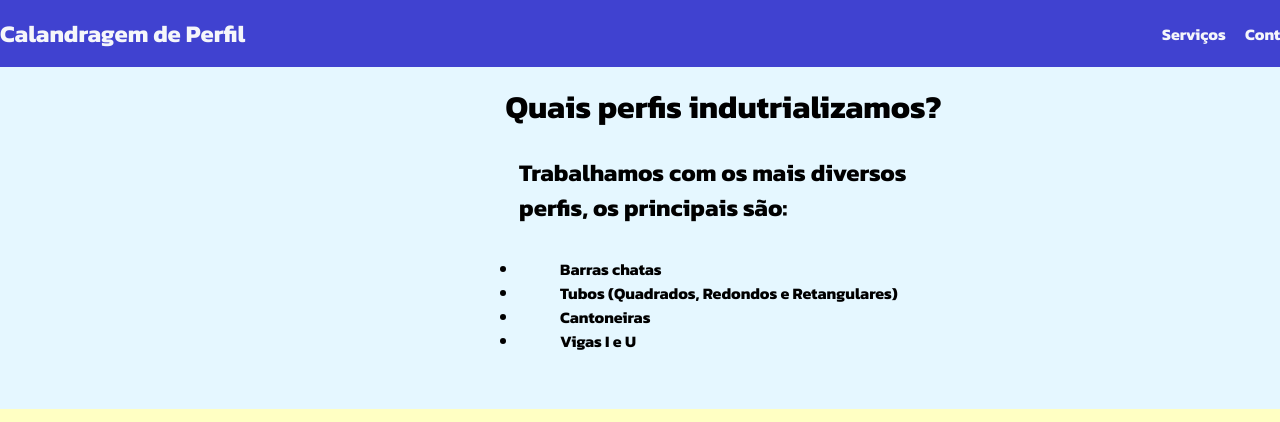
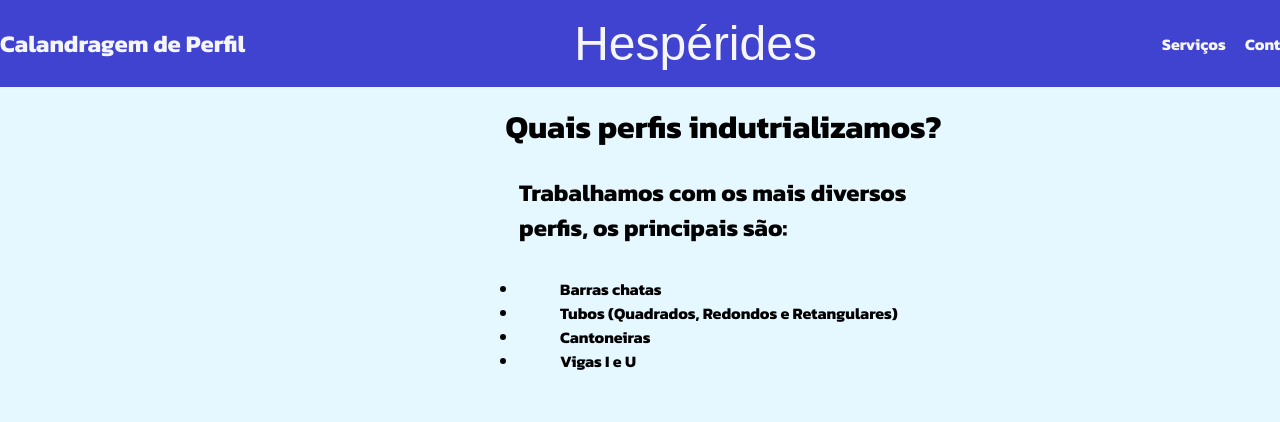
Before and after one commit to RafaelCaitano/site-firma, a plain HTML site: page index.html in a window 1280 px wide. Shown: the top 422 px of the page. Drawn offline with Linux system fonts and the light colour scheme; files that its build step writes are made by us from their sources; a web font is replaced by a local one.

Commit message:
Update index.html

```diff
--- a/index.html
+++ b/index.html
@@ -16,7 +16,7 @@
     <header>
         <div class="container">
             <h2>Calandragem de Perfil</h2>
-            <h1></h1>
+            <h1>Hespérides</h1>
             <nav>
                 <ul>
                     <li>
```
